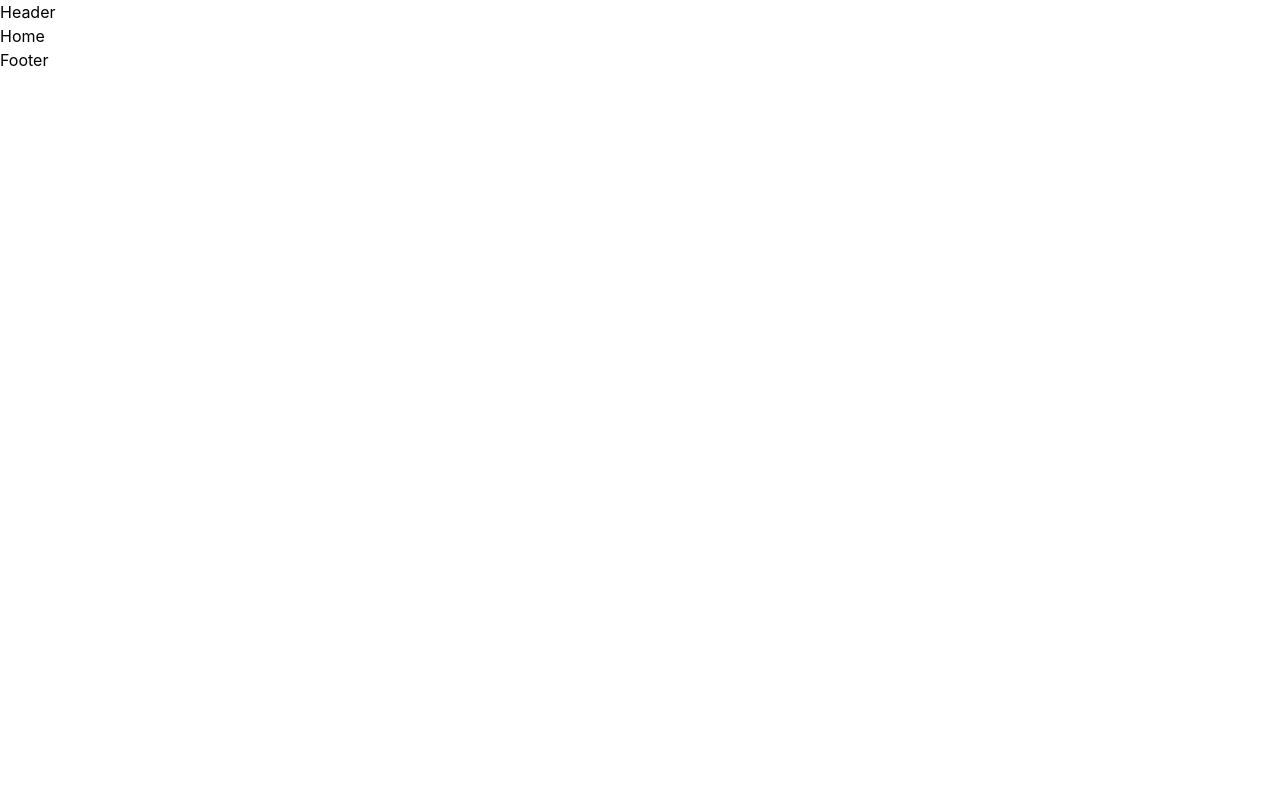
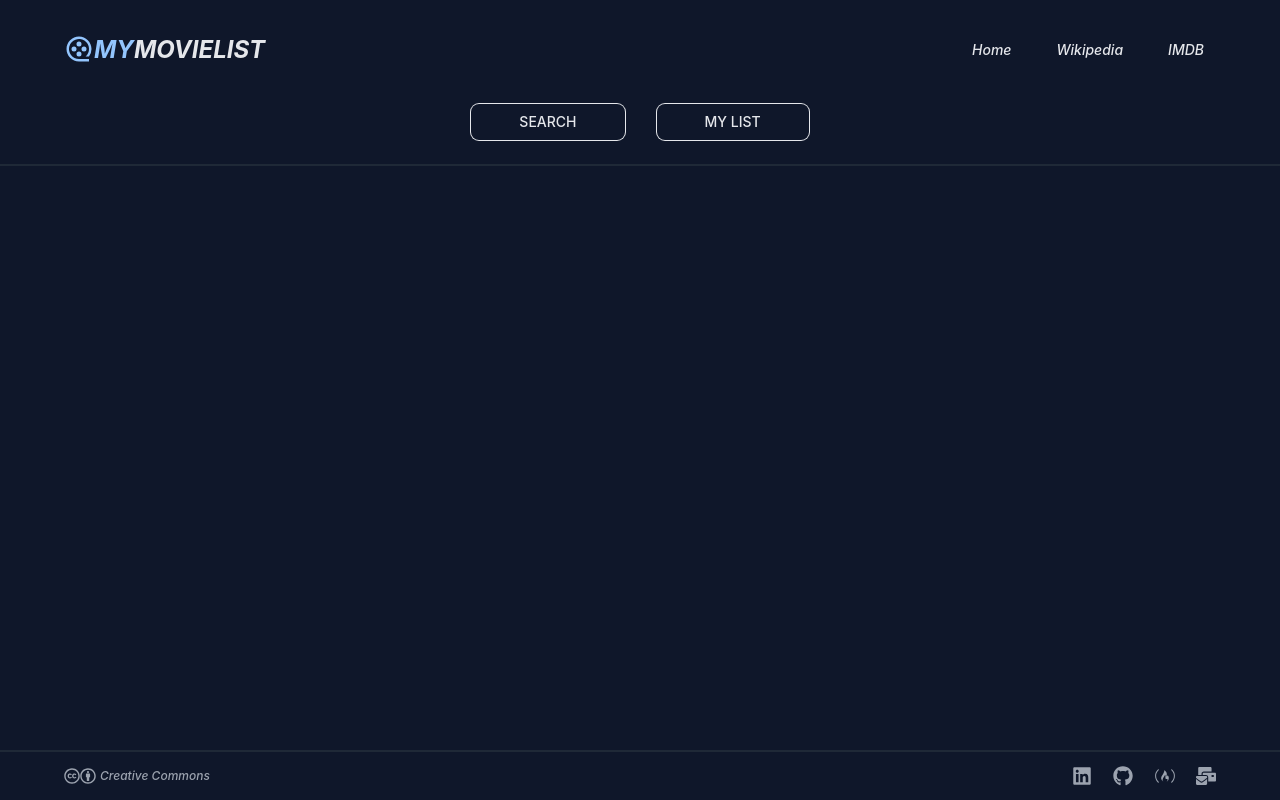
Before and after one commit to HogarStrashni/movies-demo-app, a React (Vite) app: page / in a window 1280 px wide. Built offline with nearby package versions, Linux system fonts and the light colour scheme; no server answers.

Commit message:
implement TailwindCSS with basic Components

```diff
--- a/package.json
+++ b/package.json
@@ -12,6 +12,7 @@
     "axios": "^0.27.2",
     "react": "^18.2.0",
     "react-dom": "^18.2.0",
+    "react-icons": "^4.4.0",
     "react-router-dom": "^6.4.1"
   },
   "devDependencies": {
--- a/src/components/Footer.tsx
+++ b/src/components/Footer.tsx
@@ -1,7 +1,64 @@
-import React from "react";
+import {
+  FaGithub,
+  FaFreeCodeCamp,
+  FaLinkedin,
+  FaMailBulk,
+  FaCreativeCommons,
+  FaCreativeCommonsBy,
+} from "react-icons/fa";
 
 const Footer = () => {
-  return <div>Footer</div>;
+  return (
+    <footer className="bg-slate-900 px-4 flex justify-between text-gray-400 border-t-2 border-t-gray-800 lg:px-16 md:px-12 sm:px-6">
+      <div className="h-12 flex items-center">
+        <a
+          href="https://creativecommons.org/licenses/by/4.0/"
+          className="italic text-xs font-medium"
+          target="_blanc"
+        >
+          <p className="flex items-center hover:text-blue-300">
+            <span className="text-base">
+              <FaCreativeCommons />
+            </span>
+            <span className="text-base pr-1">
+              <FaCreativeCommonsBy />
+            </span>
+            Creative Commons
+          </p>
+        </a>
+      </div>
+      <div className="w-36 h-12 text-xl flex justify-between items-center">
+        <a
+          href="https://www.linkedin.com/in/djordje-matic/"
+          target="_blanc"
+          className="hover:text-blue-300"
+        >
+          <FaLinkedin />
+        </a>
+        <a
+          href="https://github.com/HogarStrashni"
+          target="_blanc"
+          className="hover:text-blue-300"
+        >
+          <FaGithub />
+        </a>
+        <a
+          href="https://www.freecodecamp.org/HogarStrashni"
+          target="_blanc"
+          className="hover:text-blue-300"
+        >
+          <FaFreeCodeCamp />
+        </a>
+        <a
+          href="mailto:djmatic@agfbl.org"
+          target="_blanc"
+          className="hover:text-blue-300"
+        >
+          <FaMailBulk />
+        </a>
+      </div>
+    </footer>
+  );
 };
 
 export default Footer;
--- a/src/components/Header.tsx
+++ b/src/components/Header.tsx
@@ -1,7 +1,45 @@
-import React from "react";
+import { RiMovie2Line } from "react-icons/ri";
+import { useNavigate } from "react-router-dom";
 
 const Header = () => {
-  return <div>Header</div>;
+  const navigate = useNavigate();
+
+  // TailWindCSS styling
+  const buttonUI =
+    "m-4 px-8 py-2 flex items-center text-sm font-medium text-gray-200 ring-1 ring-gray-200 hover:text-blue-300 hover:ring-blue-300 hover:bg-slate-800 rounded-lg sm:px-12";
+  const linksUI =
+    "px-3 py-2 rounded-lg hover:ring-1 hover:ring-blue-300 hover:text-blue-300 cursor-pointer";
+
+  return (
+    <header className="bg-slate-900 px-4 border-b-2 border-b-gray-800 flex flex-col items-center lg:px-16 md:px-12 sm:px-6">
+      <div className="w-full mt-2 text-gray-200 flex flex-col items-center italic font-bold sm:flex-row sm:mt-8 sm:mb-5">
+        <div className="flex">
+          <RiMovie2Line className="text-3xl text-blue-300" />
+          <span className="text-2xl text-blue-300">MY</span>
+          <span className="text-2xl">MOVIELIST</span>
+        </div>
+        <div className="w-64 flex justify-between items-center text-sm font-medium text-gray-200 sm:ml-auto">
+          <p onClick={() => navigate("/")} className={linksUI}>
+            Home
+          </p>
+          <a
+            href="https://en.wikipedia.org/wiki/Film"
+            target="_blanc"
+            className={linksUI}
+          >
+            Wikipedia
+          </a>
+          <a href="https://www.imdb.com/" target="_blanc" className={linksUI}>
+            IMDB
+          </a>
+        </div>
+      </div>
+      <div className="flex mb-2">
+        <button className={buttonUI}>SEARCH</button>
+        <button className={buttonUI}>MY LIST</button>
+      </div>
+    </header>
+  );
 };
 
 export default Header;
--- a/src/pages/ErrorPage.tsx
+++ b/src/pages/ErrorPage.tsx
@@ -1,7 +1,16 @@
-import React from "react";
+import { TbError404 } from "react-icons/tb";
 
 const ErrorPage = () => {
-  return <div>ErrorPage</div>;
+  return (
+    <main className="h-[calc(100vh-204px)] bg-slate-900 sm:h-[calc(100vh-216px)]">
+      <div className="h-[100%] flex flex-col justify-center items-center text-slate-500 italic">
+        <TbError404 className="text-[160px]" />
+        <p className="text-2xl mb-4">Sorry, the page not found</p>
+        <p className="mt-4">The link you followed probably broken</p>
+        <p className="mb-16">or the page has been removed.</p>
+      </div>
+    </main>
+  );
 };
 
 export default ErrorPage;
--- a/src/pages/Home.tsx
+++ b/src/pages/Home.tsx
@@ -1,7 +1,9 @@
-import React from "react";
-
 const Home = () => {
-  return <div>Home</div>;
+  return (
+    <main className="h-[calc(100vh-204px)] bg-slate-900 sm:h-[calc(100vh-216px)]">
+      <div></div>
+    </main>
+  );
 };
 
 export default Home;
```
Also changed, not shown: 1 other file (tests, documents, lock files or other folders).
